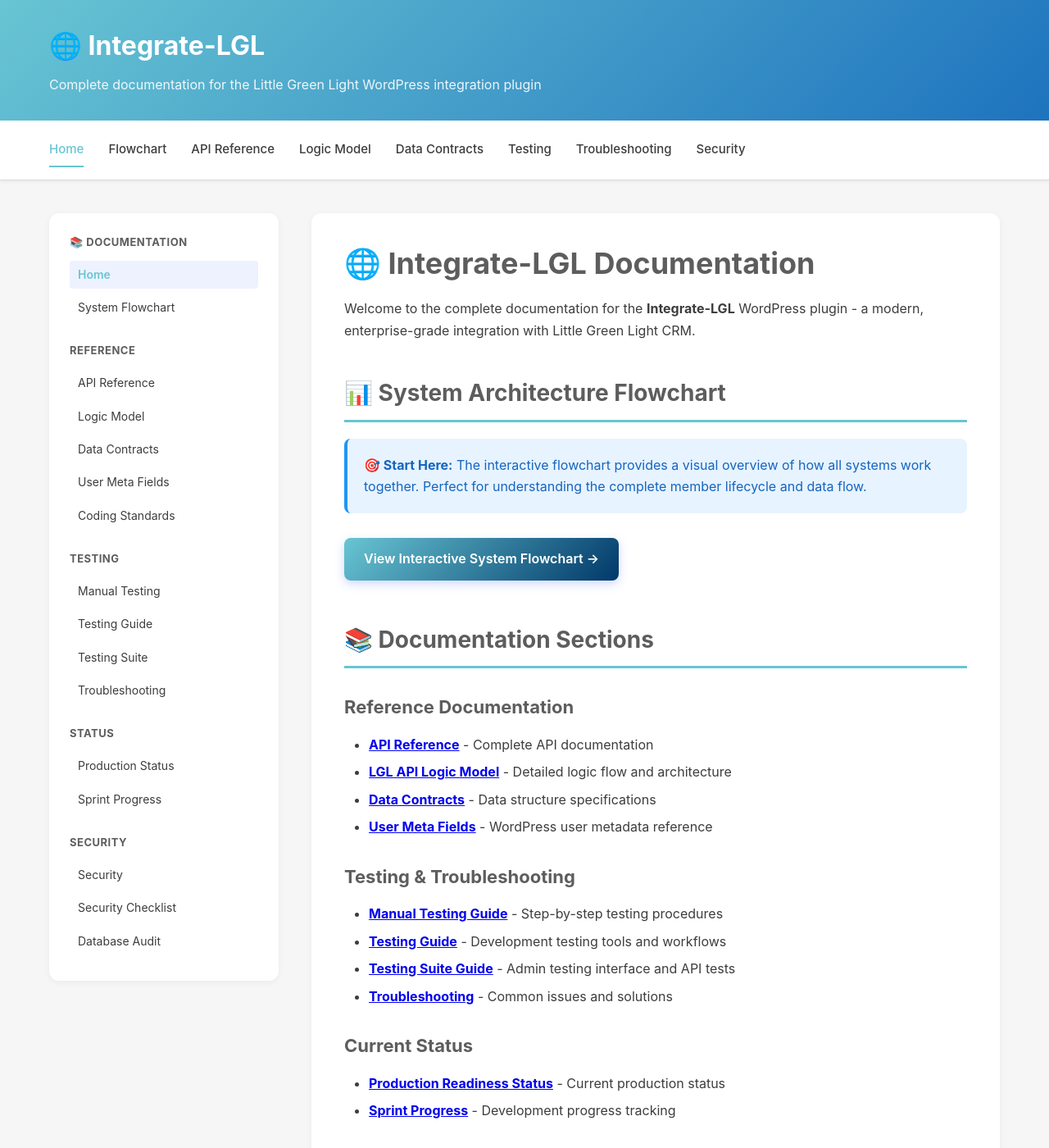
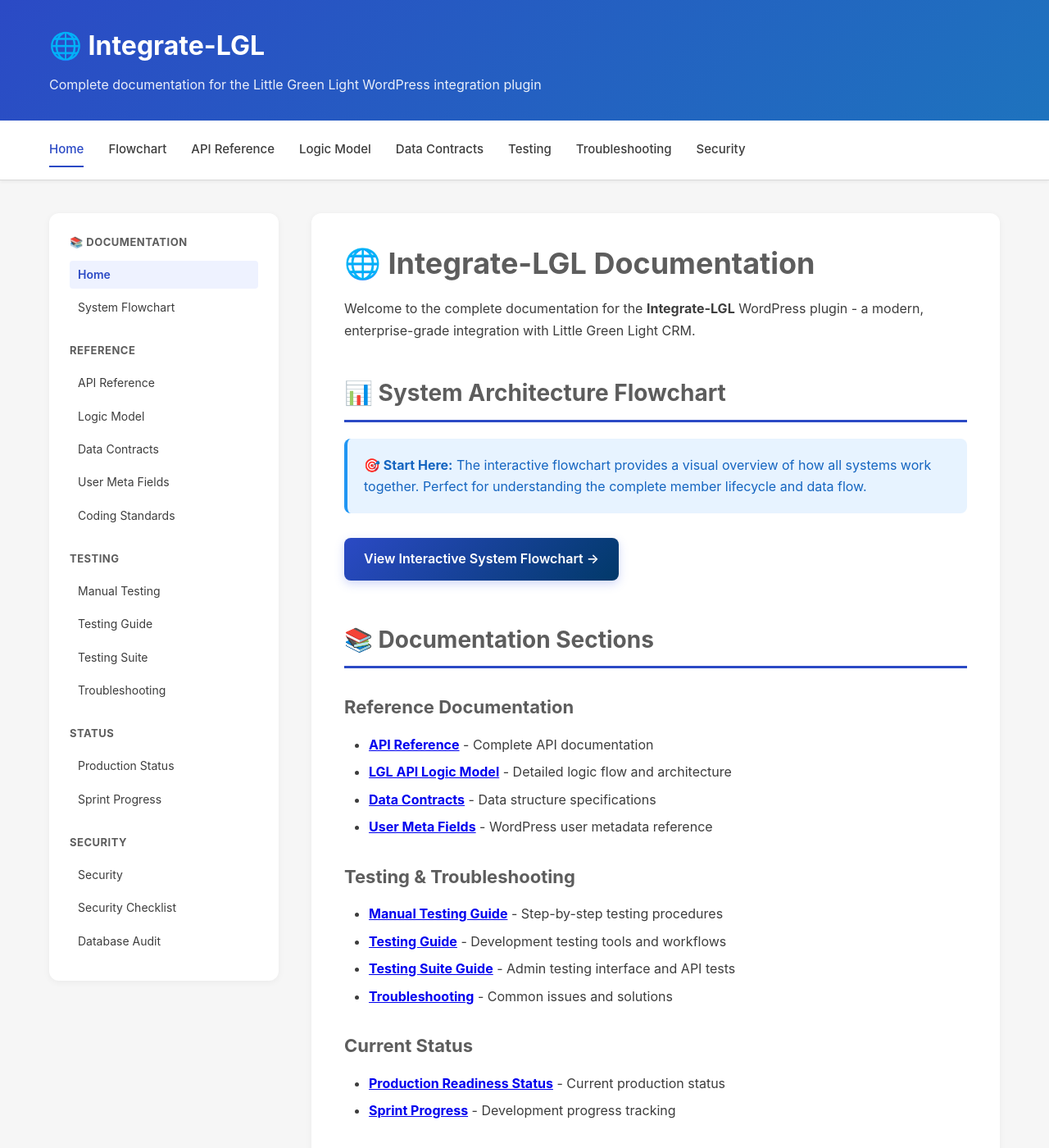
Before and after one commit to askinne2/Little-Green-Light-Integration, a Jekyll site: the page built from docs/index.md, in a window 1280 px wide and 1400 px high. Shown: the whole window at 82% size. Built offline with Jekyll 4.4.1, drawn with Linux system fonts in a browser that asks for light colours.

Commit message:
darker blue

```diff
--- a/docs/_layouts/default.html
+++ b/docs/_layouts/default.html
@@ -14,7 +14,7 @@
 
         :root {
             /* WordPress Theme Colors */
-            --primary: #68C5D3;
+            --primary: #2b4ac5;
             --primary-dark: #013969;
             --accent: #8DCAD3;
             --secondary: #3D3D3D;
--- a/docs/_layouts/flowchart.html
+++ b/docs/_layouts/flowchart.html
@@ -22,7 +22,7 @@
 
         /* WordPress Theme Colors */
         :root {
-            --primary: #68C5D3;
+            --primary: #2b4ac5;
             --primary-dark: #013969;
             --accent: #8DCAD3;
             --secondary: #3D3D3D;
```
